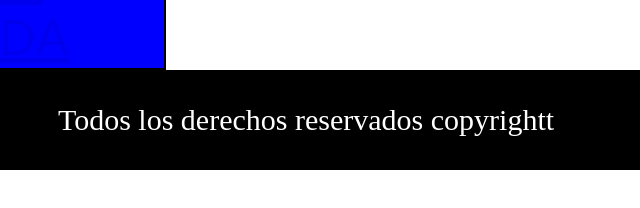
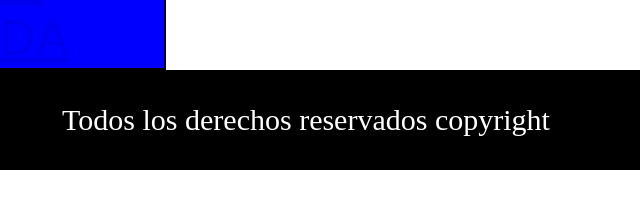
Before and after one commit to Lau451/gitExample, a plain HTML site: page index.html in a window 1280 px wide. Shown: the part 202-410 px from the top of the page, 334-974 px from the left. Drawn offline with Linux system fonts and the light colour scheme.

Commit message:
Delete letter T

```diff
--- a/index.html
+++ b/index.html
@@ -12,7 +12,7 @@
         Esto es un push
     </header>
     <button class="boton"><a href="http://www.ole.com.ar" target="_blank">HOLA SOY RETRASADA</a></button>
-    <footer>Todos los derechos reservados copyrightt</footer>
+    <footer>Todos los derechos reservados copyright</footer>
     <script src="./app.js"></script>
 </body>
 </html>
```
